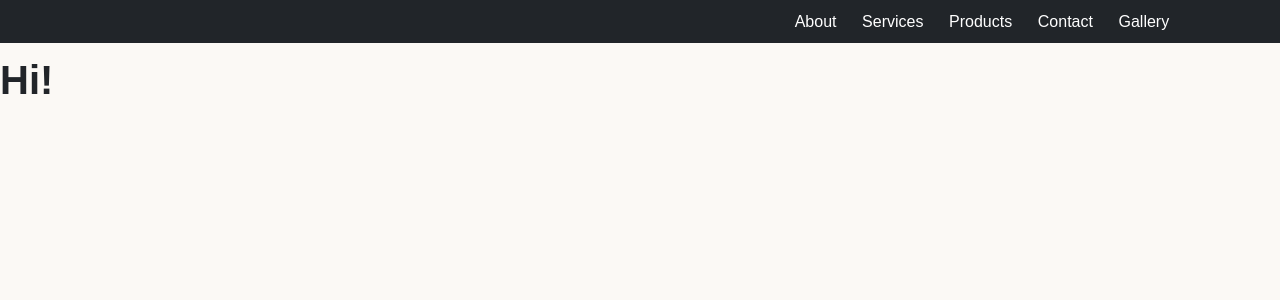
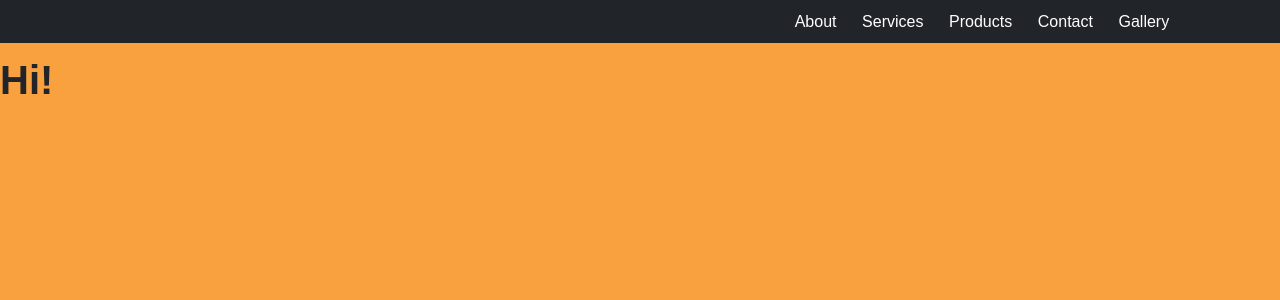
Before and after one commit to moviefan322/yogapage, a Next.js app: page / in a window 1280 px wide. Shown: the top 300 px of the page. Built offline with nearby package versions, Linux system fonts and the light colour scheme.

Commit message:
adds custom colors to sass

```diff
--- a/src/pages/_app.tsx
+++ b/src/pages/_app.tsx
@@ -3,7 +3,7 @@ import "@/styles/bootstrap.scss";
 import "@/styles/globals.css";
 import type { AppProps } from "next/app";
 import { useEffect } from "react";
-import Layout from "@/components/layout/layout";
+import Layout from "@/components/layout/Layout";
 
 export default function App({ Component, pageProps }: AppProps) {
   useEffect(() => {
--- a/src/styles/bootstrap.scss
+++ b/src/styles/bootstrap.scss
@@ -2,9 +2,11 @@
 $font-family-sans-serif: "Montserrat", sans-serif;
 
 // Colors
-$primary: #f8b547;
-$secondary: rgb(255, 146, 164);
-$light: #fbf9f5;
+$primary: #813405;
+$secondary: #d45113;
+$light: #f9a03f;
+$success: #f8dda4;
+$warning: #ddf9c1;
 $body-bg: $light;
 
 // Spacing
```
Also changed, not shown: src/components/hero/Hero.tsx (added).
